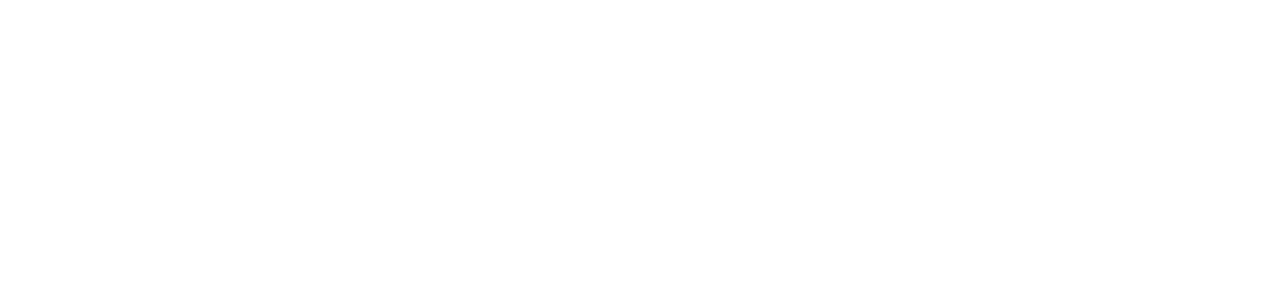
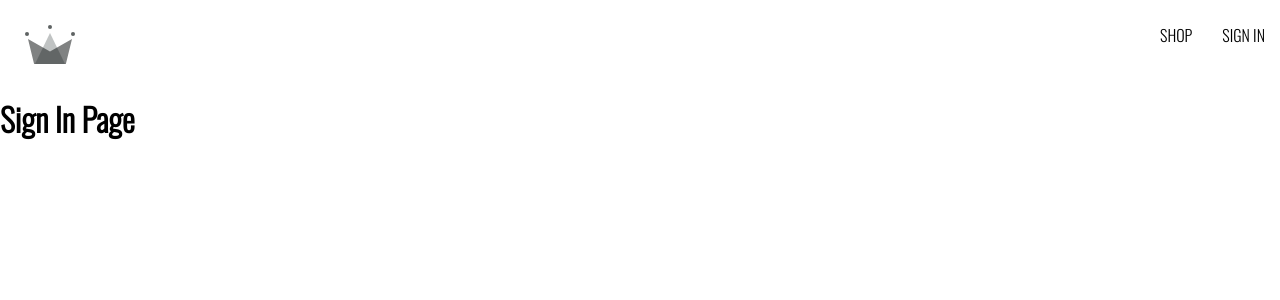
Before and after one commit to Kashus24/Elevate-clothing, a React (Create React App) app: page /sign-in in a window 1280 px wide. Before the commit this address had no page. Shown: the top 300 px of the page. Built offline with nearby package versions, Linux system fonts and the light colour scheme.

Commit message:
created sign in route/component, starting firebase adition

```diff
--- a/package.json
+++ b/package.json
@@ -6,6 +6,7 @@
     "@testing-library/jest-dom": "^5.16.5",
     "@testing-library/react": "^13.4.0",
     "@testing-library/user-event": "^13.5.0",
+    "firebase": "^9.17.2",
     "react": "^18.2.0",
     "react-dom": "^18.2.0",
     "react-router-dom": "^6.8.2",
--- a/src/App.js
+++ b/src/App.js
@@ -2,9 +2,14 @@
 
 import Navigation from "./routes/navigation/navigation.component";
 import Home from "./routes/home/home.component";
+import SignIn from "./routes/sign-in/sign-in-component";
 
 
-
+const Shop = () => {
+  return (
+    <h1> I am the shop page</h1>
+  );
+};
 
 
 
@@ -17,6 +22,9 @@
 
       <Route index element={ <Home/>}/>
 
+      <Route path='shop' element={<Shop/>}/>
+      <Route path='sign-in' element={<SignIn/>}/>
+
 
       </Route>
 
--- a/src/routes/navigation/navigation.component.jsx
+++ b/src/routes/navigation/navigation.component.jsx
@@ -21,6 +21,9 @@
         <Link className="nav-link" to="/shop">
           SHOP
         </Link>
+        <Link className="nav-link" to="/sign-in">
+          SIGN IN
+        </Link>
 
        </div>
       </div>
--- /dev/null
+++ b/src/routes/sign-in/sign-in-component.jsx
@@ -0,0 +1,12 @@
+
+
+
+const SignIn = () => {
+  return (
+    <div>
+      <h1> Sign In Page</h1>
+    </div>
+  );
+};
+
+export default SignIn;
```
Also changed, not shown: 1 other file (tests, documents, lock files or other folders).
